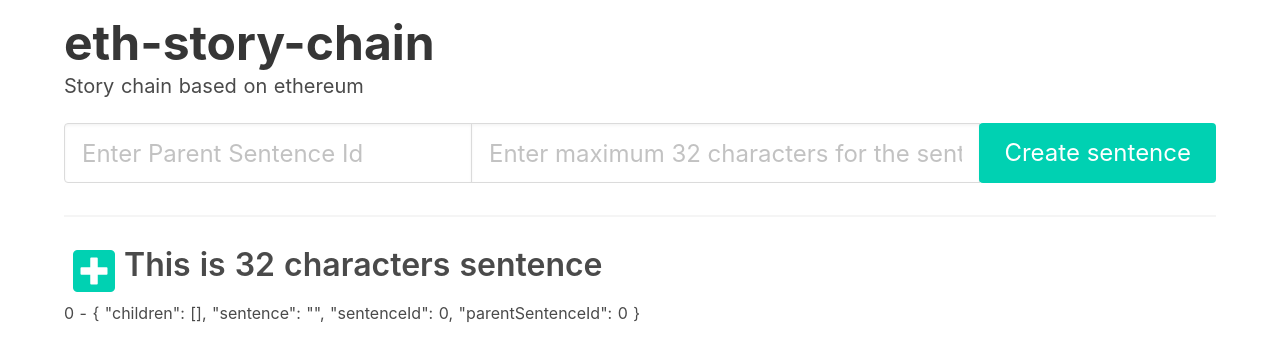
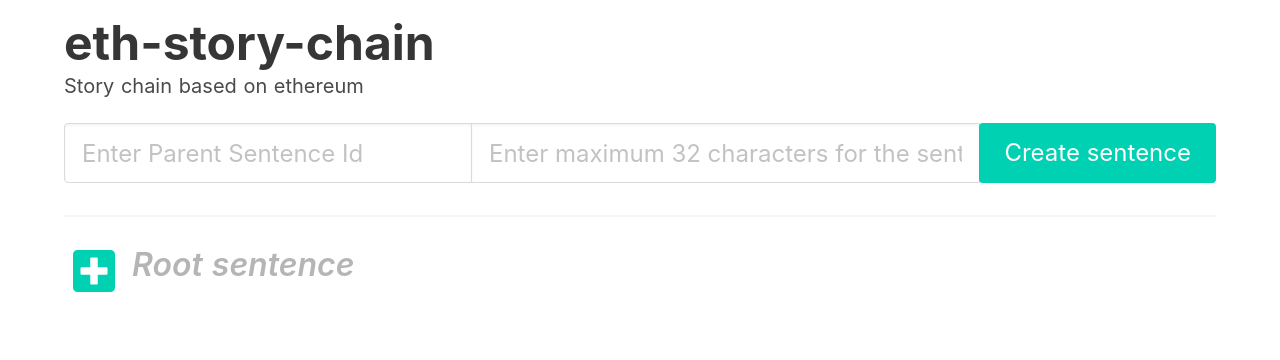
Before and after one commit to andiwinata/eth-story-chain, a Nuxt app: page / in a window 1280 px wide. Shown: the top 360 px of the page. Built offline with nearby package versions, Linux system fonts and the light colour scheme.

Commit message:
Adding sentenceId to button

```diff
--- a/components/molecules/Sentence.vue
+++ b/components/molecules/Sentence.vue
@@ -1,16 +1,42 @@
 <template>
   <div>
-    <button class="button is-large is-white">
+    <button @click="onClick" class="button is-large is-white">
       <span class="icon has-text-primary">
         <i class="fas fa-2x fa-plus-square"></i>
       </span>
     </button>
-    <span class="is-size-3 has-text-weight-semibold">This is 32 characters sentence</span>
+    <p :class="['sentence-wrap', 'is-size-3', 'has-text-weight-semibold', { 'is-italic has-text-grey-light': isDefault }]">
+      {{ isDefault ? 'Root sentence' : sentence }}
+    </p>
   </div>
 </template>
 
 <script>
+import { SET_INPUT_PARENT_SENTENCE_ID } from '~/store/mutation-types'
+
 export default {
-
+  computed: {
+    isDefault() {
+      return this.sentenceId === '0'
+    }
+  },
+  methods: {
+    onClick() {
+      this.$store.commit(SET_INPUT_PARENT_SENTENCE_ID, { inputParentSentenceId: this.sentenceId })
+    }
+  },
+  props: {
+    children: { type: Array },
+    sentence: { type: String },
+    sentenceId: { type: String },
+    parentSentenceId: { type: String }
+  }
 }
 </script>
+
+<style lang="scss" scoped>
+.sentence-wrap {
+  display: inline-block;
+  margin-left: 8px;
+}
+</style>
--- a/components/organisms/SentenceChain.vue
+++ b/components/organisms/SentenceChain.vue
@@ -2,12 +2,7 @@
   <div>
     <sentence-form @onSubmitSentence="onSubmitSentence"/>
     <hr />
-    <sentence />
-    <ul>
-       <li v-for="(sentence, sentenceId) in sentenceTree" :key="sentenceId">
-        {{sentenceId }} - {{ sentence }}
-      </li>
-    </ul>
+    <sentence v-for="(sentenceNode, sentenceId) in sentenceTree" :key="sentenceId" v-bind="sentenceNode"/>
   </div>
 </template>
 
--- a/store/index.js
+++ b/store/index.js
@@ -10,7 +10,7 @@
 
 export const state = () => ({
   sentenceTree: {
-    '0': createSentenceTreeNode({ sentence: '', sentenceId: 0, parentSentenceId: 0 })
+    '0': createSentenceTreeNode({ sentence: '', sentenceId: '0', parentSentenceId: '0' })
   },
   inputParentSentenceId: '',
   inputSentence: '',
```
